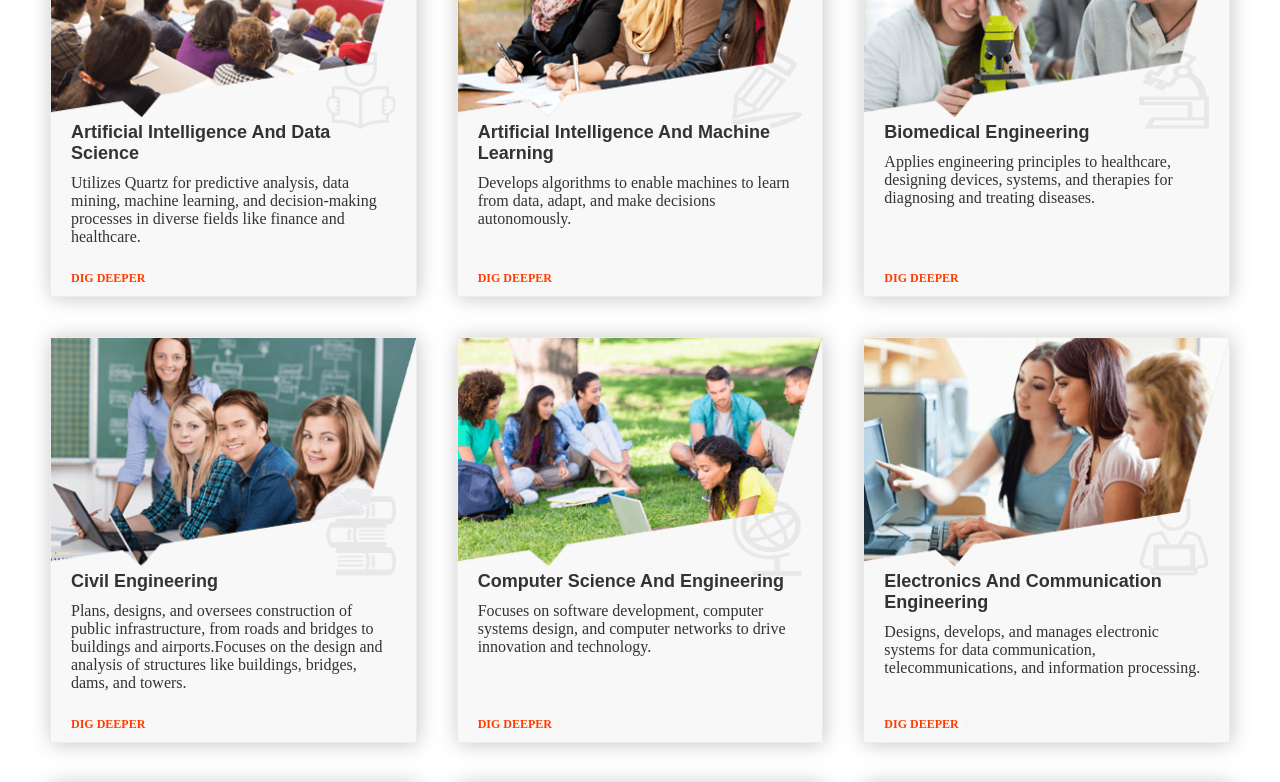
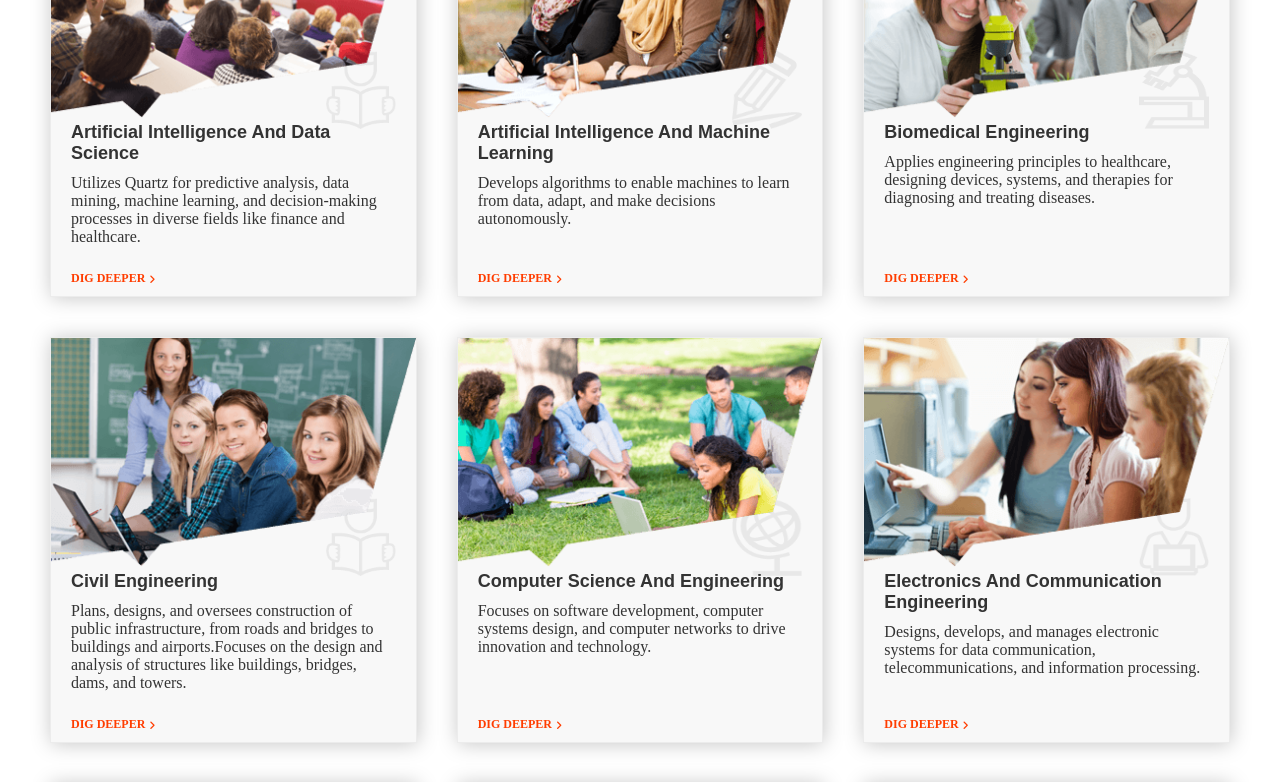
Before and after one commit to gowtham-rajkumar/vcet-website-fe, a React (Create React App) app: page / in a window 1280 px wide. Shown: the part 2800-3582 px from the top of the page. Built offline with nearby package versions, Linux system fonts and the light colour scheme.

Commit message:
Active Nav

```diff
--- a/src/ContactCom.js
+++ b/src/ContactCom.js
@@ -26,7 +26,7 @@ const Contact = () => {
           <div className="contact-elements">
             <ul>
               <li>
-                <NavLink to="/" activeClassName="active">
+                <NavLink to="/" activeclassname="active">
                   Home
                 </NavLink>
               </li>
--- a/src/CourseList.js
+++ b/src/CourseList.js
@@ -1,16 +1,17 @@
 import './CourseListStyles.css'
-import courseOne from './Images/course one.png'
-import courseTwo from './Images/course two.png'
-import courseThree from './Images/course three.png'
-import courseFour from './Images/course four.png'
-import courseFive from './Images/course five.png'
-import courseSix from './Images/course six.png'
-import imgOne from './Images/icon_course_1.png'
-import imgTwo from './Images/icon_course_2.png'
-import imgThree from './Images/icon_course_3.png'
-import imgFour from './Images/icon_course_4.png'
-import imgFive from './Images/icon_course_5.png'
-import imgSix from './Images/icon_course_6.png'
+import {CourseListData} from './Data.js'
+// import courseOne from './Images/course one.png'
+// import courseTwo from './Images/course two.png'
+// import courseThree from './Images/course three.png'
+// import courseFour from './Images/course four.png'
+// import courseFive from './Images/course five.png'
+// import courseSix from './Images/course six.png'
+// import imgOne from './Images/icon_course_1.png'
+// import imgTwo from './Images/icon_course_2.png'
+// import imgThree from './Images/icon_course_3.png'
+// import imgFour from './Images/icon_course_4.png'
+// import imgFive from './Images/icon_course_5.png'
+// import imgSix from './Images/icon_course_6.png'
 
 function CourseList() {
     return (
@@ -21,21 +22,24 @@ function CourseList() {
             </div>
 
             <div className="heading-container">
-                <div className="single-div">
-                    <div className="img-container">
-                        <img src={courseOne} alt="" />
-                    </div>
-                    <div className="bottom-container">
-                        <div className="inner-img"> <img src={imgOne} alt="" /></div>
+                {CourseListData.map(item=>
+                <div className="single-div" key={item.id}>
+                <div className="img-container">
+                    <img src={item.image} alt="" />
+                </div>
+                <div className="bottom-container">
+                    <div className="inner-img"> <img src={item.icon} alt="" /></div>
 
-                        <h2>Artificial intelligence and data Science</h2>
-                        <p>Utilizes Quartz for predictive analysis, data mining, machine learning, and decision-making processes in diverse fields like finance and healthcare.</p>
-                        <a href=".html">Dig Deeper</a>
-                        <i className="fa fa-angle-right"></i>
-                    </div>
+                    <h2>{item.title}</h2>
+                    <p>{item.description}</p>
+                    <a href="https://www.instagram.com/">Dig Deeper</a>
+                    <i class="fa fa-angle-right"></i>
                 </div>
+            </div>
+                    )}
 
-                <div className="single-div">
+
+                {/* <div className="single-div">
                     <div className="img-container">
                         <img src={courseTwo} alt="" />
                     </div>
@@ -134,7 +138,7 @@ function CourseList() {
                         <a href=".html">Dig Deeper</a>
                         <i className="fa fa-angle-right"></i>
                     </div>
-                </div>
+                </div> */}
             </div>
         </section>
 
--- a/src/CourseListStyles.css
+++ b/src/CourseListStyles.css
@@ -59,7 +59,7 @@
   margin-bottom: 50px;
 }
 .bottom-container > a,
-i {
+.bottom-container > i {
   text-decoration: none;
   color: #ff3d00;
   margin-top: 10%;
--- a/src/Data.js
+++ b/src/Data.js
@@ -196,3 +196,71 @@ export const PG_CourseData = [
     }
 
 ];
+
+// ........................@Boobalanselvarj (courseList Data )..........................//
+
+export const CourseListData = [
+    {
+        id: 1,
+        image: require("./Images/course one.png"),
+        icon: require("./Images/icon_course_1.png"),
+        title: "Artificial intelligence and data Science",
+        description: "Utilizes Quartz for predictive analysis, data mining, machine learning, and decision-making processes in diverse fields like finance and healthcare."
+      },
+      {
+          id: 2,
+          image: require("./Images/course two.png"),
+          icon: require("./Images/icon_course_2.png"),
+          title: "Artificial intelligence and machine learning",
+          description: "Develops algorithms to enable machines to learn from data, adapt, and make decisions autonomously."
+      },
+      {
+          id: 3,
+          image: require("./Images/course four.png"),
+          icon: require("./Images/icon_course_4.png"),
+          title: "Biomedical engineering",
+          description: "Applies engineering principles to healthcare, designing devices, systems, and therapies for diagnosing and treating diseases."
+      },
+      {
+          id: 4,
+          image: require("./Images/course three.png"),
+          icon: require("./Images/icon_course_1.png"),
+          title: "Civil engineering",
+          description: "Plans, designs, and oversees construction of public infrastructure, from roads and bridges to buildings and airports.Focuses on the design and analysis of structures like buildings, bridges, dams, and towers."
+      },
+      {
+          id: 5,
+          image: require("./Images/course five.png"),
+          icon: require("./Images/icon_course_5.png"),
+          title: "Computer science and engineering",
+          description: "Focuses on software development, computer systems design, and computer networks to drive innovation and technology."
+      },
+      {
+          id: 6,
+          image: require("./Images/course six.png"),
+          icon: require("./Images/icon_course_6.png"),
+          title: "Electronics and communication engineering",
+          description: "Designs, develops, and manages electronic systems for data communication, telecommunications, and information processing."
+      },
+      {
+          id: 7,
+          image: require("./Images/course three.png"),
+          icon: require("./Images/icon_course_1.png"),
+          title: "Electronics and electrical engineering",
+          description: "Creates and maintains electrical systems for power generation, distribution, and control in various industries."
+      },
+      {
+          id: 8,
+          image: require("./Images/course one.png"),
+          icon: require("./Images/icon_course_3.png"),
+          title: "Information technology",
+          description: "Manages, implements, and supports technology solutions to improve efficiency, productivity, and decision-making in organizations."
+      },
+      {
+          id: 9,
+          image: require("./Images/course five.png"),
+          icon: require("./Images/icon_course_5.png"),
+          title: "Mechanical engineering",
+          description: "Develops and designs mechanical systems and devices, from engines to manufacturing tools, to solve engineering challenges."
+      }
+  ];
--- a/src/Navbar.js
+++ b/src/Navbar.js
@@ -17,21 +17,21 @@ const Navbar = () => {
           onClick={handleClick}
         >
           <li>
-            <NavLink to="/" activeClassName='active'>
+            <NavLink to='/' activeclassname='active'>
               Home
             </NavLink>
           </li>
           <li>
-            <NavLink to="/about" activeClassName ='active'>About</NavLink>
+            <NavLink to="/about" activeclassname ='active'>About</NavLink>
           </li>
           <li>
-            <NavLink to="/courses" activeClassName='active'>Courses</NavLink>
+            <NavLink to="/courses" activeclassname='active'>Courses</NavLink>
           </li>
           <li>
-            <NavLink to="/events" activeClassName='active'>Events</NavLink>
+            <NavLink to="/events" activeclassname='active'>Events</NavLink>
           </li>
           <li>
-            <NavLink to="/contact" activeClassName='active'>Contact</NavLink>
+            <NavLink to="/contact" activeclassname='active'>Contact</NavLink>
           </li>
         </ul>
       </div>
```
Also changed, not shown: src/courses.json (deleted, +0 -16 lines).
